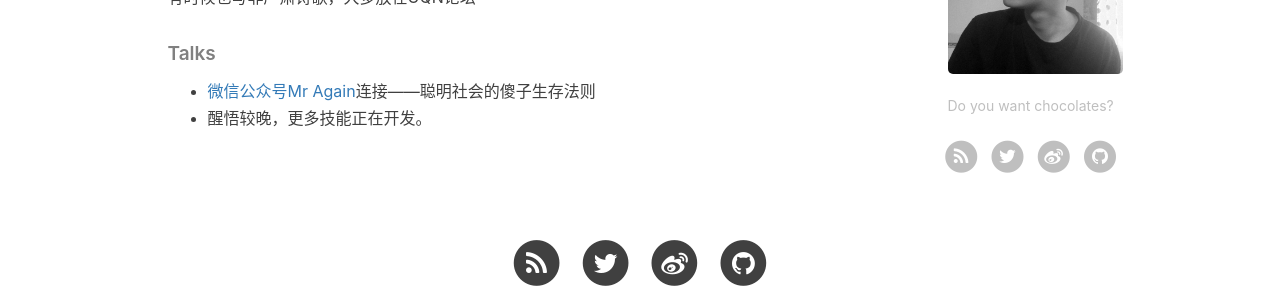
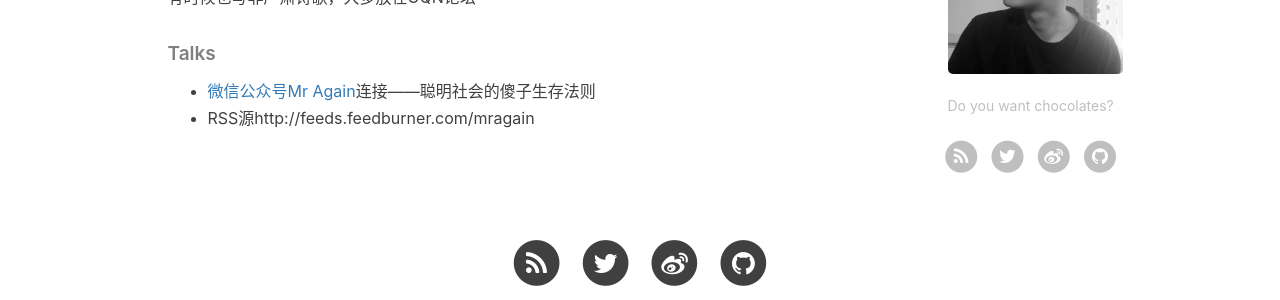
Before and after one commit to vander1997/vander1997.github.io, a Jekyll site: the page built from about.html, in a window 1280 px wide. Shown: the part 760-1060 px from the top of the page. Built offline with Jekyll 4.4.1, drawn with Linux system fonts in a browser that asks for light colours; nearby versions of some CDN libraries; comment, search, counter and statistics services are not loaded.

Commit message:
Update zh.md

```diff
--- a/_includes/about/zh.md
+++ b/_includes/about/zh.md
@@ -10,6 +10,6 @@
 ##### Talks
 
 - [微信公众号Mr Again][1]连接——聪明社会的傻子生存法则
-- 醒悟较晚，更多技能正在开发。
+- RSS源http://feeds.feedburner.com/mragain
 
 [1]: https://mp.weixin.qq.com/s?__biz=MzI3ODkxODA5Ng==&mid=2247483956&idx=1&sn=1baf8844323a209d839e7ba4ba76d3ac&chksm=eb4ee48bdc396d9dad28164330229ad5009e05bd278c13bc9fc99ba9eb3c41bac5e157fc9415&mpshare=1&scene=22&srcid=0123IujQveXoIicvDvU521R0#rd
```
